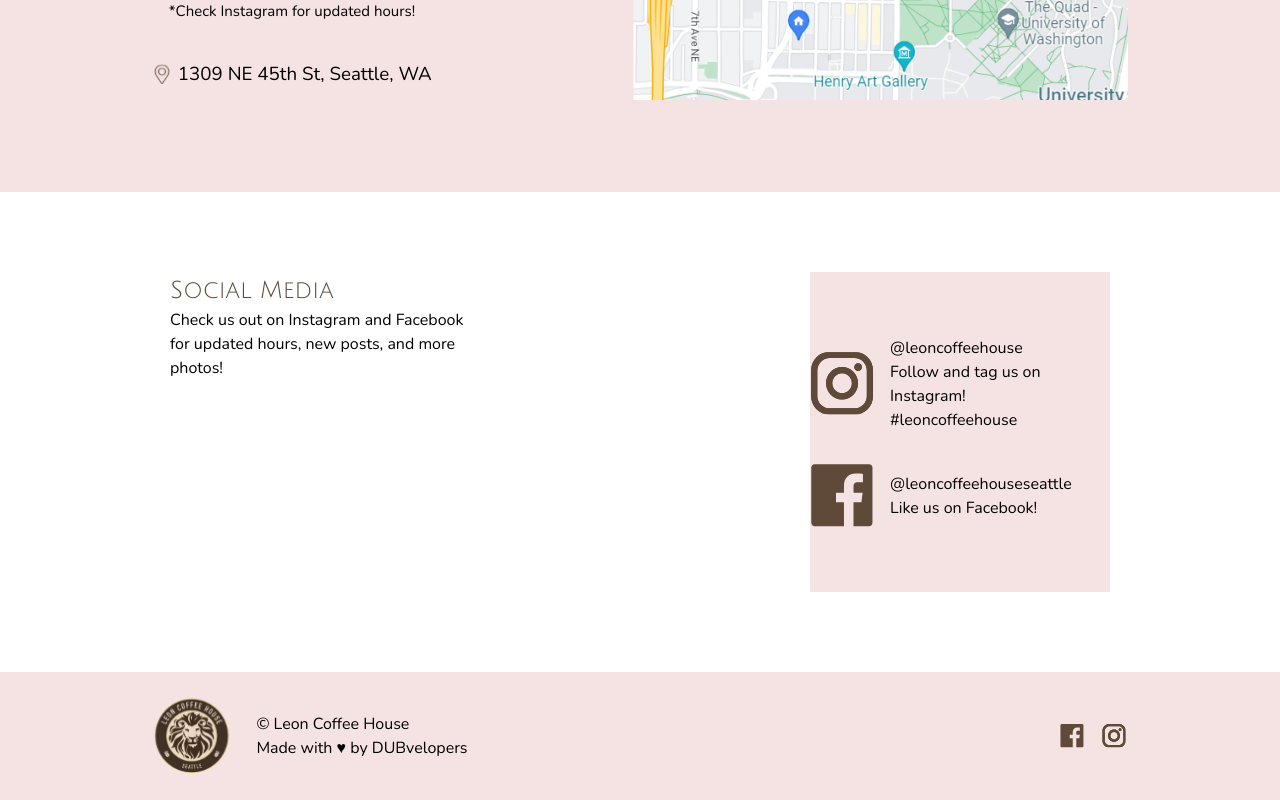
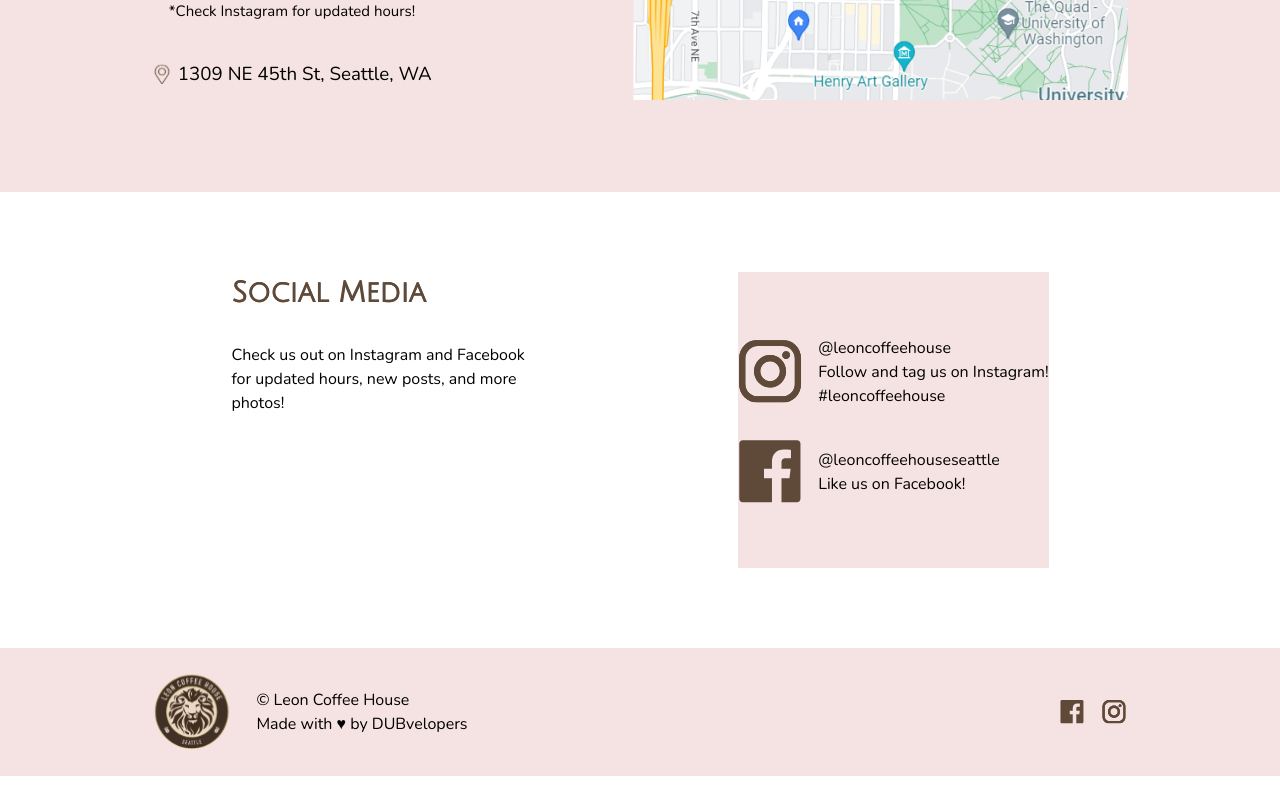
Before and after one commit to webimpactuw/Leon-Cafe, a React (Create React App) app: page /about in a window 1280 px wide. Shown: the part 959-1759 px from the top of the page. After the commit the page ends 1735 px from the top, so only its background shows below. Built offline with nearby package versions, Linux system fonts and the light colour scheme.

Commit message:
Fix layout of about page social media section

```diff
--- a/src/pages/About.js
+++ b/src/pages/About.js
@@ -3,42 +3,46 @@
 import '../styles/About.css';
 
 const About = () => {
-
-    return(
+  return (
     <>
-        <main>
-          <section className="about__our-story">
-            <img src="/img/aboutLogo.png" alt="" />
-            <div className="about__our-story-text">
-                <img src="/img/aboutOurStory.png" alt="" />
+      <main className='about'>
+        <section className='about__our-story'>
+          <img src='/img/aboutLogo.png' alt='' />
+          <div className='about__our-story-text'>
+            <img src='/img/aboutOurStory.png' alt='' />
             <div>
               <h2>Our Story</h2>
               <p>
-                  Leon Coffee House was created to <span>celebrate Latin heritage</span>. U district
-                  was the perfect place to share this culture with others. The staff love what they do.
+                Leon Coffee House was created to{' '}
+                <span>celebrate Latin heritage</span>. U district was the
+                perfect place to share this culture with others. The staff love
+                what they do.
               </p>
               <p>
-                  Our hope is for you to enjoy Leon Coffee House as much as we do, and it is our
-                  pleasure to serve you.
+                Our hope is for you to enjoy Leon Coffee House as much as we do,
+                and it is our pleasure to serve you.
               </p>
             </div>
           </div>
         </section>
 
-          <section className="about__location">
+        <section className='about__location'>
           <Location />
         </section>
 
-          <section className="about__social-media">
-            <div>
+        <section className='about__social-media'>
+          <div className='about__social-media-text'>
             <h2>Social Media</h2>
-              <p>Check us out on Instagram and Facebook for updated hours, new posts, and more photos!</p>
+            <p>
+              Check us out on Instagram and Facebook for updated hours, new
+              posts, and more photos!
+            </p>
           </div>
           <Socials />
         </section>
       </main>
     </>
-    )
-}
+  );
+};
 
 export default About;
--- a/src/styles/About.css
+++ b/src/styles/About.css
@@ -21,11 +21,11 @@
 .about__our-story-text p {
   margin-right: 267.16px;
   font-size: 18.75px;
-  font-family: "Nunito", sans-serif;
+  font-family: 'Nunito', sans-serif;
   margin-bottom: 10px;
 }
 
-.about__our-story-text h2 {
+.about h2 {
   font-weight: bolder;
   font-size: 28.5px;
   margin-bottom: 28.25px;
@@ -37,7 +37,6 @@
 }
 
 .about__our-story-text img {
-  /* position: absolute; */
   margin-left: 312.58px;
   width: 437.25px;
   height: 351px;
@@ -46,17 +45,14 @@
 .about__location {
   height: 473px;
   background-color: var(--color-primary);
-  /* display: flex;
-  align-items: center; */
 }
 
-
 .about__social-media {
-  padding-block: 80px;
+  padding: 80px 10%;
   display: flex;
   justify-content: space-around;
 }
 
-.about__social-media div {
+.about__social-media-text {
   max-width: 300px;
 }
```
Lines whose indentation alone changed are shown as unchanged.
